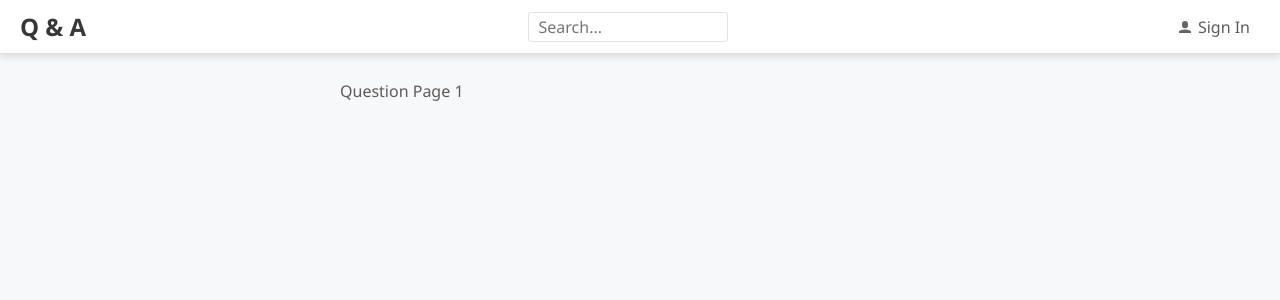
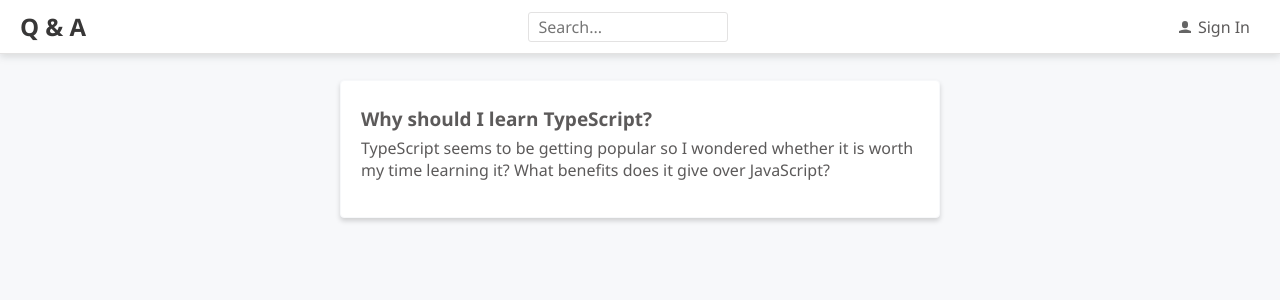
Before and after one commit to cfmdevWebSS/QandA_App, a React (Create React App) app in the folder frontend/: page /questions/1 in a window 1280 px wide. Shown: the top 300 px of the page. Built offline with nearby package versions, Linux system fonts and the light colour scheme.

Commit message:
Interim save 10-13-2021

```diff
--- a/frontend/src/QuestionPage.tsx
+++ b/frontend/src/QuestionPage.tsx
@@ -1,3 +1,6 @@
+/** @jsxImportSource @emotion/react */
+import { css } from '@emotion/react';
+import { gray3, gray6 } from './Styles';
 import React from 'react';
 import { Page } from './Page';
 import { useParams } from 'react-router';
@@ -16,5 +19,39 @@
       doGetQuestion(Number(questionId));
     }
   }, [questionId]);
-  return <Page>Question Page {questionId}</Page>;
+  return (
+    <Page>
+      <div
+        css={css`
+          background-color: white;
+          padding: 15px 20px 20px 20px;
+          border-radius: 4px;
+          border: 1px solid ${gray6};
+          box-shadow: 0 3px 5px 0 rgba(0, 0, 0, 0.16);
+        `}
+      >
+        <div
+          css={css`
+            font-size: 19px;
+            font-weight: bold;
+            margin: 10px 0px 5px;
+          `}
+        >
+          {question === null ? '' : question.title}
+        </div>
+        {question !== null && (
+          <>
+            <p
+              css={css`
+                margin-top: 0px;
+                background-color: white;
+              `}
+            >
+              {question.content}
+            </p>
+          </>
+        )}
+      </div>
+    </Page>
+  );
 };
```
Also changed, not shown: 1 other file (tests, documents, lock files or other folders).
